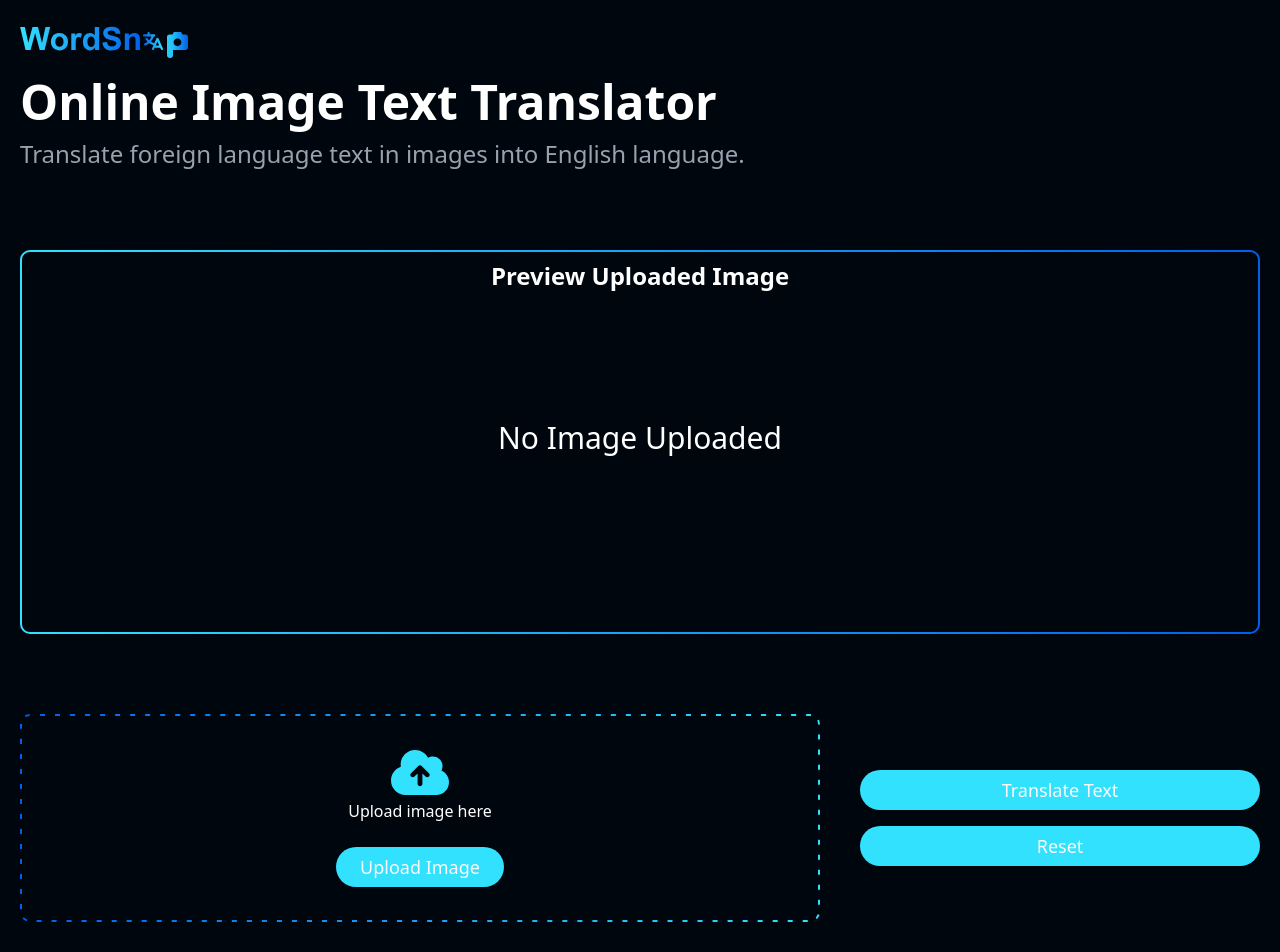
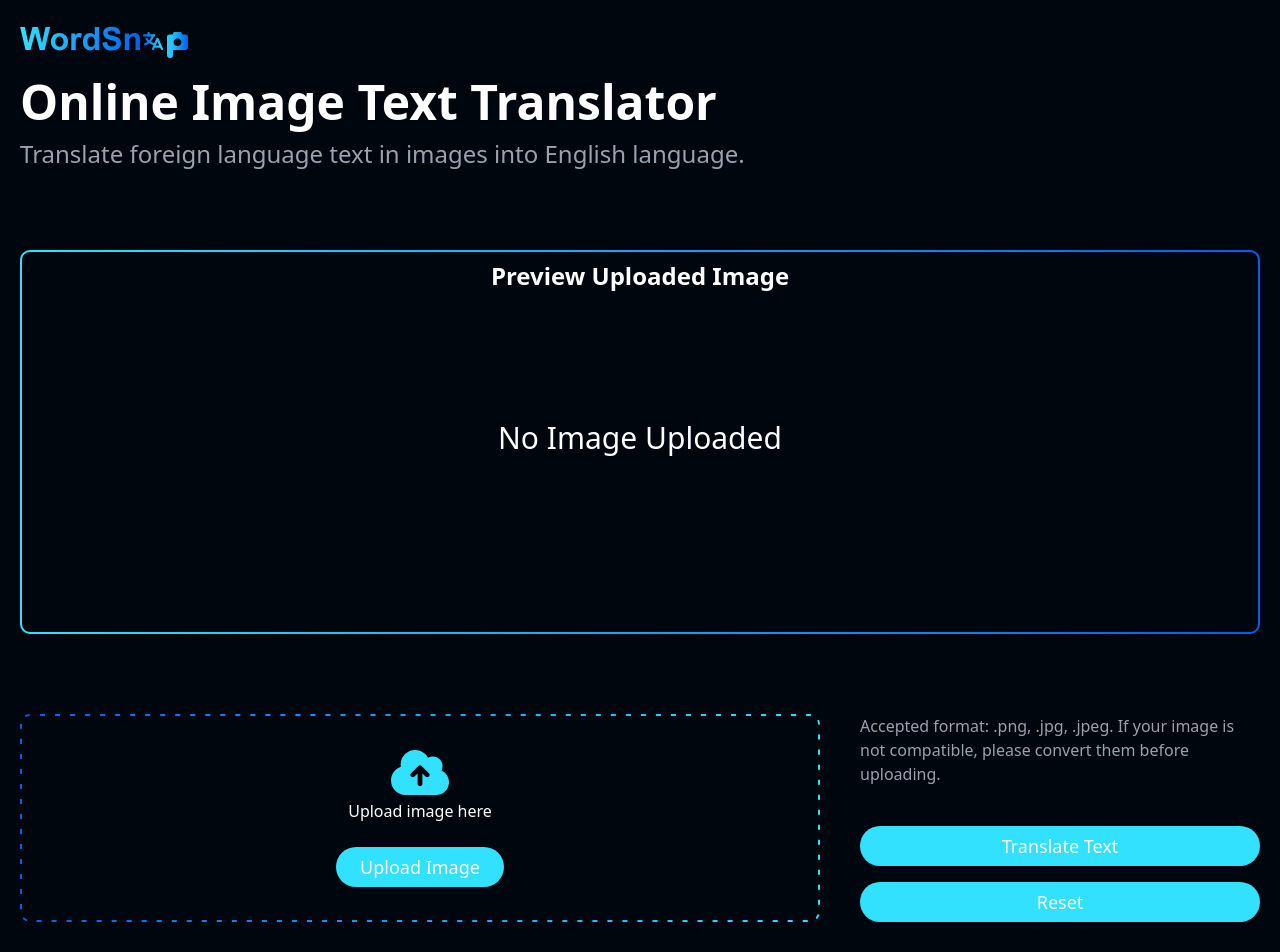
Before and after one commit to wenyngcar/image-text-scanner, a React (Vite) app in the folder frontend/: page / in a window 1280 px wide. Shown: the top 952 px of the page. Built offline with nearby package versions, Linux system fonts and the light colour scheme.

Commit message:
refactor: add allowed format

```diff
--- a/frontend/src/components/UploadImage.tsx
+++ b/frontend/src/components/UploadImage.tsx
@@ -40,7 +40,7 @@ function UploadImage() {
           )}
         </div>
       </div>
-      <div className="space-y-5 md:flex md:space-y-0 md:items-center md:space-x-10">
+      <div className="space-y-5 md:flex md:space-y-0 md:space-x-10">
         <div className="bg-primary-gradient-reverse rounded-lg h-52 p-0.5 outline-5 -outline-offset-3 outline-dashed outline-primary-bg md:basis-2/3">
           <div className="bg-primary-bg rounded-md h-full w-full p-5 flex flex-col justify-center items-center gap-5">
             <div className="flex flex-col items-center space-y-1">
@@ -58,7 +58,9 @@ function UploadImage() {
             </div>
           </div>
         </div>
-        <div className="flex flex-col space-y-4 md:basis-1/3">
+        <div className="flex flex-col justify-between space-y-2 md:basis-1/3">
+          <div className="text-gray-400">Accepted format: .png, .jpg, .jpeg. If your image is not compatible, please convert them before uploading.</div>
+          <div className="flex flex-col space-y-4">
             <Button size={"lg"} className="text-lg">
               Translate Text
             </Button>
@@ -67,6 +69,7 @@ function UploadImage() {
             </Button>
           </div>
         </div>
+      </div>
     </>
   );
 }
```
Lines whose indentation alone changed are shown as unchanged.
